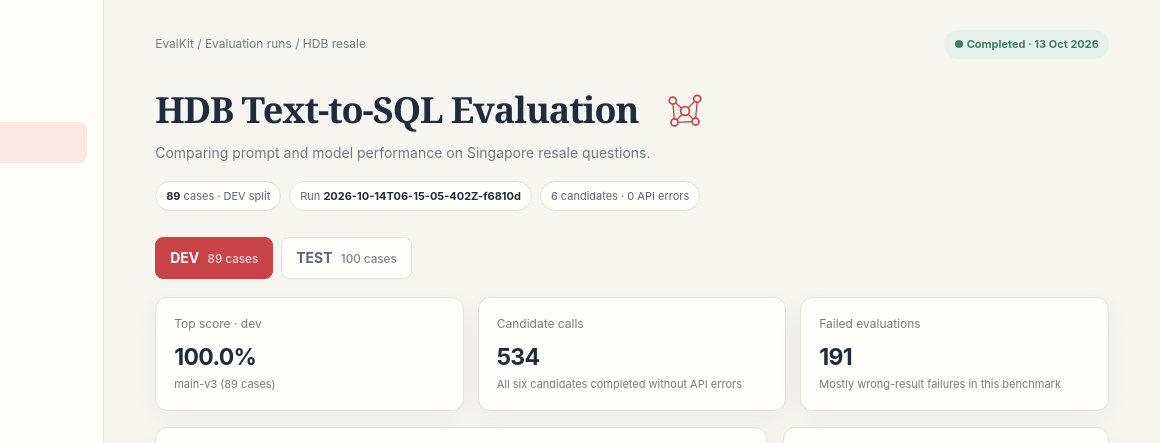
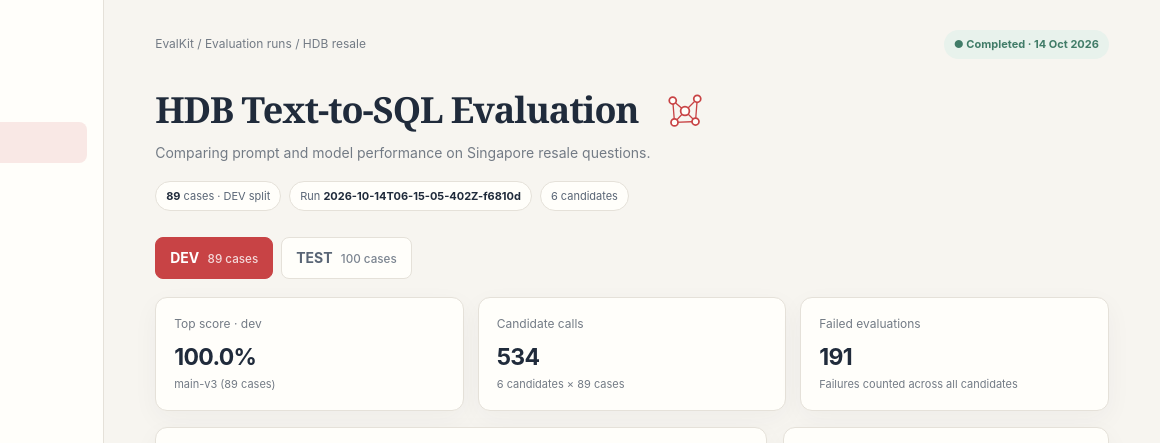
Before and after one commit to sealfromdowntown/EvalKit, a website: page dashboard/index.html in a window 1280 px wide. Shown: the top 443 px of the page, 120-1280 px from the left. Drawn offline with Linux system fonts and the light colour scheme.

Commit message:
Update dashboard labels from run data

```diff
--- a/dashboard/index.html
+++ b/dashboard/index.html
@@ -159,7 +159,7 @@
   <main id="overview">
     <div class="topline">
       <span class="eyebrow">EvalKit / Evaluation runs / HDB resale</span>
-      <span class="status">● Completed · 13 Oct 2026</span>
+      <span class="status" id="runStatus"></span>
     </div>
 
     <div class="heading-row">
@@ -226,12 +226,17 @@
     const best = Math.max(...run.candidates.map(accuracy));
     const leaders = run.candidates.filter(c => accuracy(c) === best).map(c => c.name);
     const totalFailures = run.candidates.reduce((sum, c) => sum + c.total - c.passed, 0);
-    const totalApiErrors = 0;
+    const completedAt = new Date(run.startedAt).toLocaleDateString("en-SG", {
+      day: "numeric",
+      month: "short",
+      year: "numeric",
+    });
 
     document.querySelector("#runMeta").innerHTML =
       `<span class="pill"><strong>${run.cases}</strong> cases · ${run.split.toUpperCase()} split</span>` +
       `<span class="pill">Run <strong>${run.runId}</strong></span>` +
-      `<span class="pill">6 candidates · ${totalApiErrors} API errors</span>`;
+      `<span class="pill">${run.candidates.length} candidates</span>`;
+    document.querySelector("#runStatus").textContent = `● Completed · ${completedAt}`;
 
     document.querySelector("#summaryCards").innerHTML = `
       <article class="card"><div class="card-label">Top score · ${run.split}</div>
@@ -239,10 +244,10 @@
         <div class="card-detail">${leaders.join(" · ")} (${run.cases} cases)</div></article>
       <article class="card"><div class="card-label">Candidate calls</div>
         <div class="card-value">${run.cases * run.candidates.length}</div>
-        <div class="card-detail">All six candidates completed without API errors</div></article>
+        <div class="card-detail">${run.candidates.length} candidates × ${run.cases} cases</div></article>
       <article class="card"><div class="card-label">Failed evaluations</div>
         <div class="card-value">${totalFailures}</div>
-        <div class="card-detail">Mostly wrong-result failures in this benchmark</div></article>`;
+        <div class="card-detail">Failures counted across all candidates</div></article>`;
 
     document.querySelector("#tableHint").textContent =
       `${run.cases} ${run.split} cases · prompt and model shown per candidate`;
@@ -272,7 +277,7 @@
       </div>`).join("");
 
     document.querySelector("#splitNote").textContent = activeSplit === "test"
-      ? "Held-out check: only 12 cases. main-v2 and main-v3 tie at 12/12; this sample does not distinguish them."
+      ? `Held-out check: ${run.cases} cases. Treat these results as evidence from this sample, not a guarantee of general model quality.`
       : "Development results are used while iterating on prompts. Treat these scores as tuning results.";
   }
 
```
